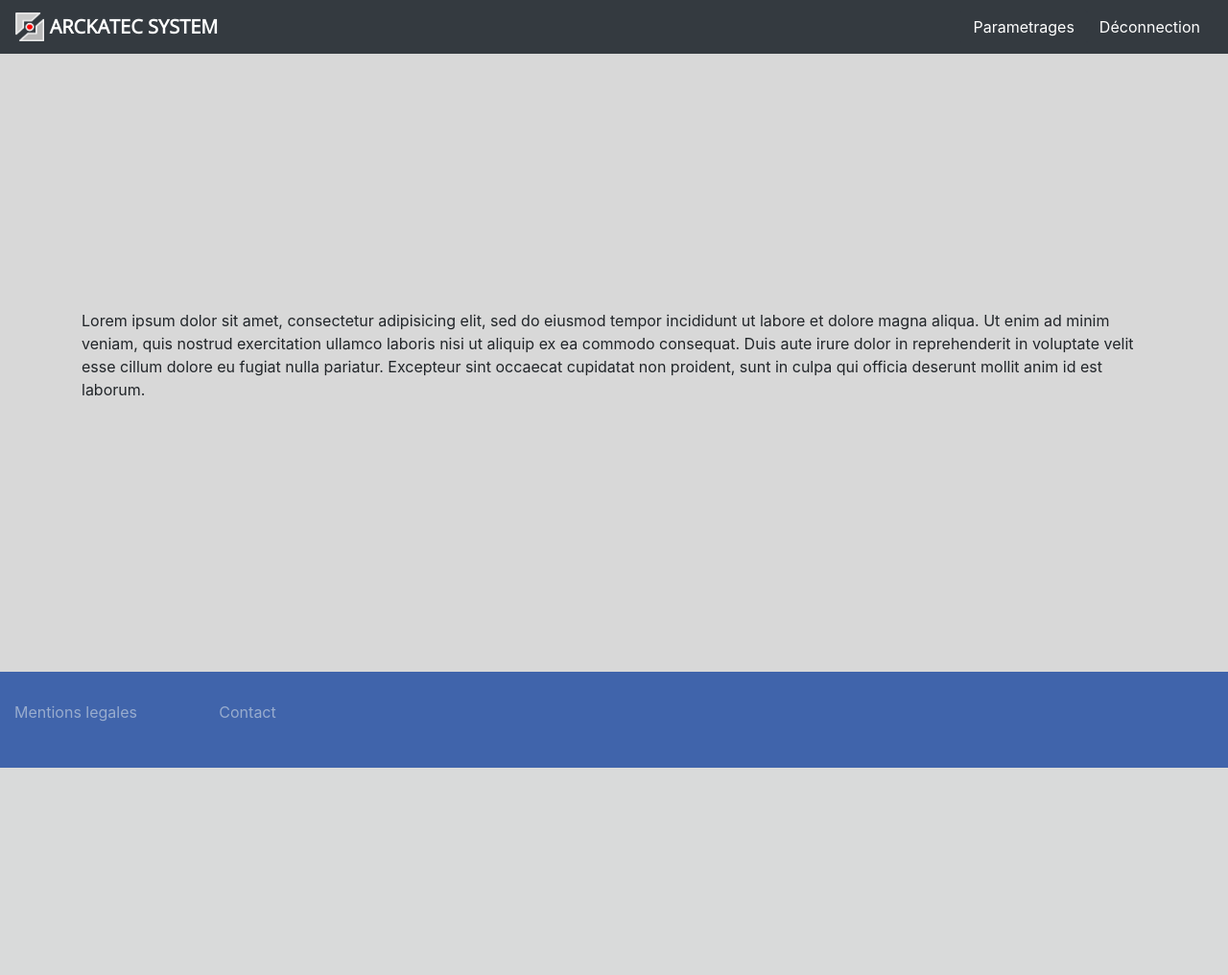
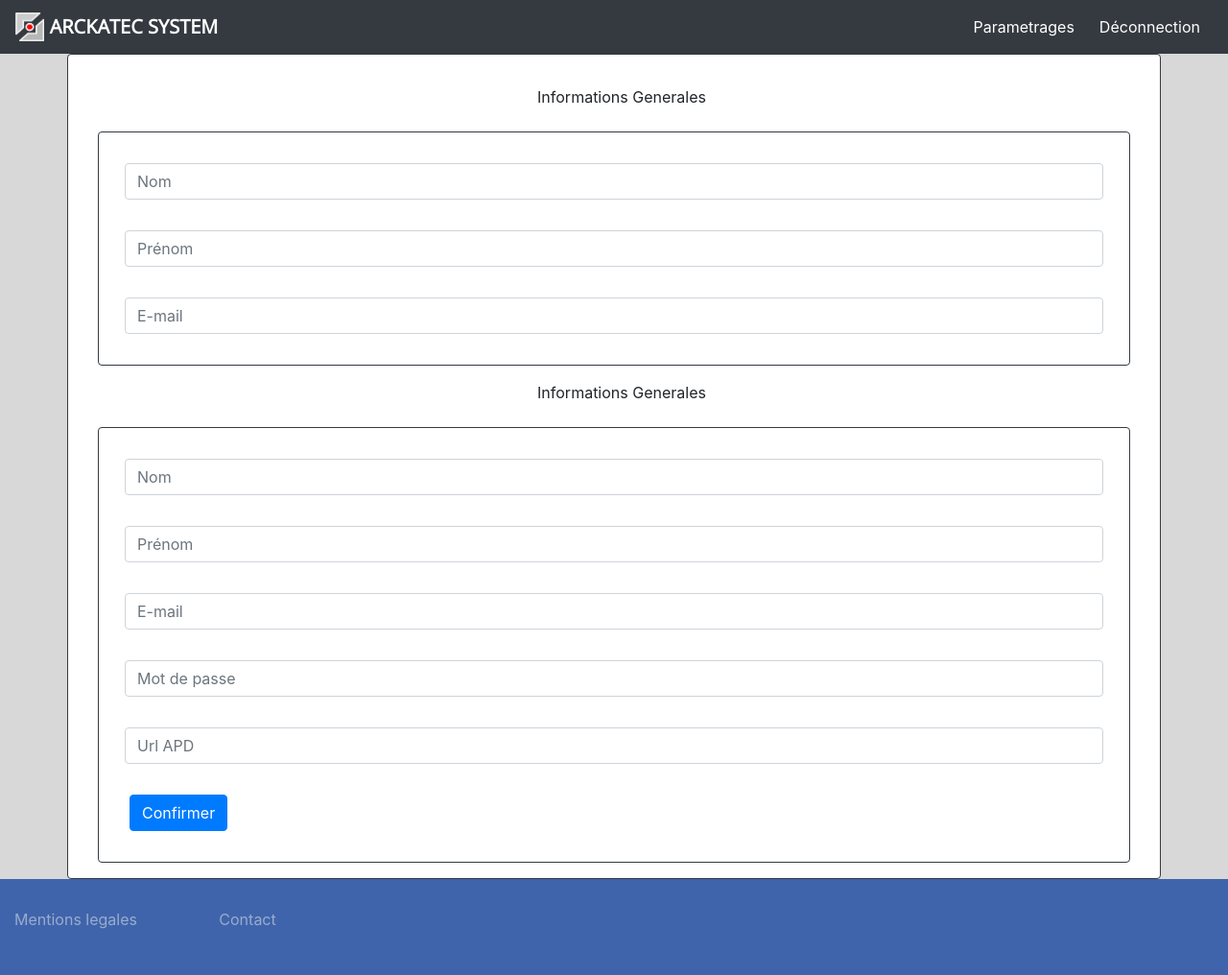
Before and after one commit to ledoux38/P13-Pydomus, a Django app: page /settings/ in a window 1280 px wide. Shown: the whole page at 96% size. Before the commit the page ends 800 px from the top, so only its background shows below. Run offline with Django 3.2, Linux system fonts and the light colour scheme; a user stored in the database is signed in; some libraries are stand-ins or nearby versions.

Commit message:
changing the settings page

```diff
--- a/domus/static/domus/css/creative.css
+++ b/domus/static/domus/css/creative.css
@@ -219,25 +219,46 @@ html, body
   width: 100%;
   height: 100%;
   padding: 0px;
-  display: flex;
+  display: contents;
   flex-direction: column;
   justify-content: space-between;
 }
 
-/*
 
 .settings-corp
 {
-   margin-top: 30px;
-  margin-bottom: 30px;
-  padding: 0px;
-  display: flex;
-  flex-direction: column;
-  justify-content: space-between;
-   height: 100%;
   background-color: white;
 }
 
+
+.info-general
+{
+  margin: auto;
+  padding: 1em;
+}
+
+.info-general-label
+{
+  margin: auto;
+  padding: 1em;
+}
+.m-p
+{
+  margin: auto;
+  padding: 1em;
+}
+.info-general-forms
+{
+  margin: auto;
+  padding: 1em;
+}
+
+.input-settings
+{
+  margin: 1em;
+}
+
+/*
 .settings-corp > .row
 {
   padding: 30px;
--- a/domus/templates/domus/settings.html
+++ b/domus/templates/domus/settings.html
@@ -8,14 +8,60 @@
     </div>
 
     <!-- settings-corp -->
-    <div class="container settings-corp">
+    <div class="container settings-corp border border-dark rounded">
 
-      <p> Lorem ipsum dolor sit amet, consectetur adipisicing elit, sed do eiusmod tempor
-        incididunt ut labore et dolore magna aliqua. Ut enim ad minim veniam, quis nostrud
-        exercitation ullamco laboris nisi ut aliquip ex ea commodo consequat.
-        Duis aute irure dolor in reprehenderit in voluptate velit esse cillum dolore eu
-        fugiat nulla pariatur. Excepteur sint occaecat cupidatat non proident, sunt in
-        culpa qui officia deserunt mollit anim id est laborum. </p>
+      <!-- display info general -->
+      <div class="row info-general">
+
+        <!-- info general descriptif-label-->
+        <div class="row info-general-label">
+          <label for="text" class="label-group descriptif-label">Informations Generales</label>
+        </div>
+        <!-- END info general descriptif-label-->
+
+        <!-- info general-->
+        <div class="container border border-dark rounded info-general-forms">
+          <form>
+            <div class="form-row">
+              <input type="text" class="form-control input-settings" placeholder="Nom">
+              <input type="text" class="form-control input-settings" placeholder="Prénom">
+              <input type="text" class="form-control input-settings" placeholder="E-mail">
+            </div>
+          </form>
+        </div>
+        <!-- END info general -->
+
+
+
+        <!-- modification descriptif-label-->
+        <div class="row info-general-label">
+          <label for="text" class="label-group descriptif-label">Informations Generales</label>
+        </div>
+        <!-- END modification descriptif-label-->
+
+        <!-- modification-->
+        <div class="container border border-dark rounded info-general-forms">
+          <form>
+            <div class="form-row">
+              <input type="text" class="form-control input-settings" placeholder="Nom">
+              <input type="text" class="form-control input-settings" placeholder="Prénom">
+              <input type="text" class="form-control input-settings" placeholder="E-mail">
+              <input type="text" class="form-control input-settings" placeholder="Mot de passe">
+              <input type="text" class="form-control input-settings" placeholder="Url APD">
+            </div>
+            <div class="row m-p">
+              <button type="button" class="btn btn-primary">Confirmer</button>
+            </div>
+          </form>
+        </div>
+        <!-- END modification -->
+
+
+
+
+      </div>
+      <!-- END display info general -->
+
     </div>
     <!-- END settings-corp -->
 
```
